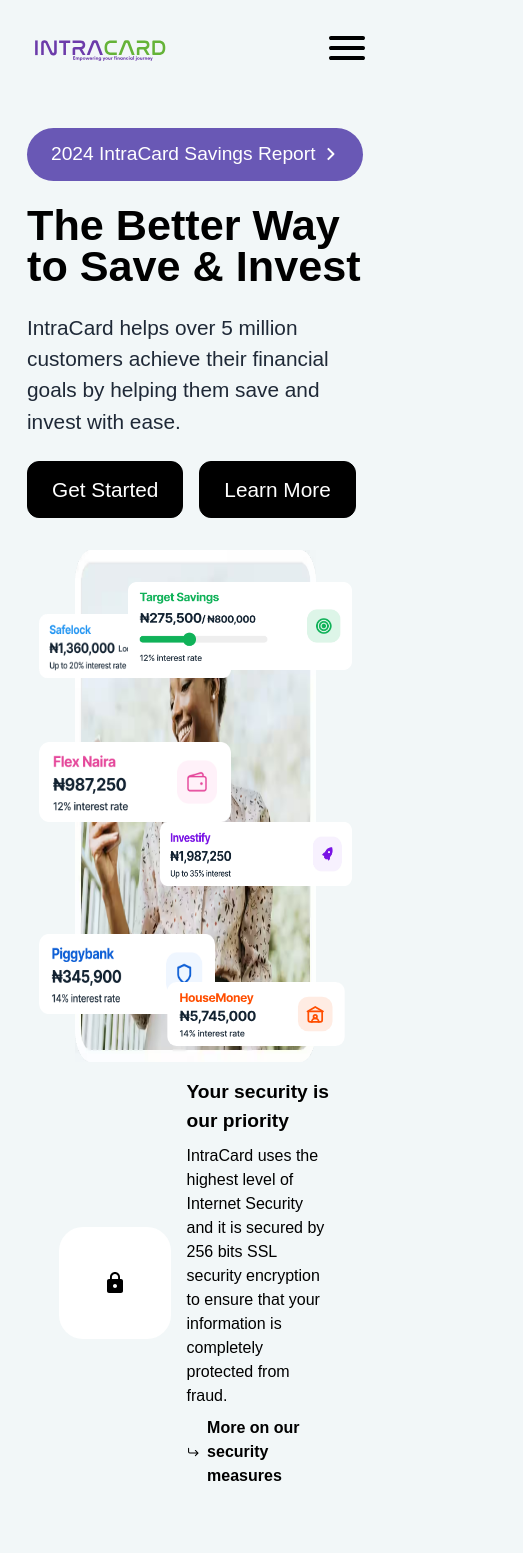
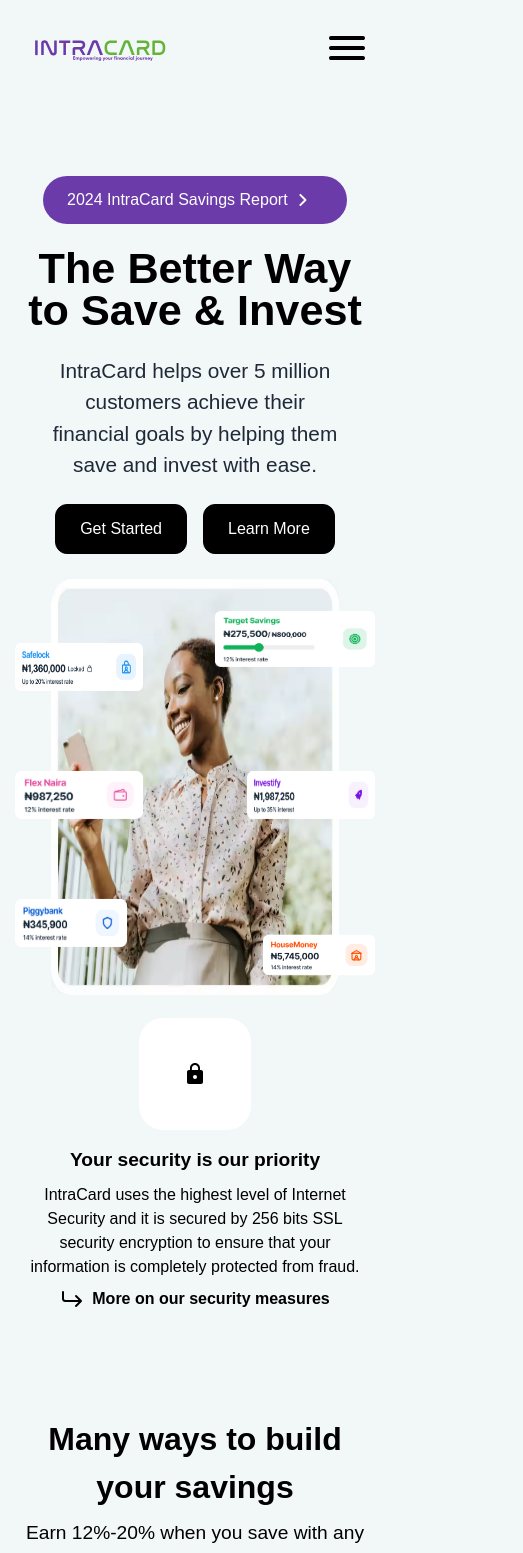
Before and after one commit to Stan015/intracard, a Vue app: page / in a window 390 px wide. Shown: the top 1553 px of the page, 523 px wide, since content can reach past the window. Built offline with nearby package versions, Linux system fonts and the light colour scheme.

Commit message:
add: landing page responsiveness

```diff
--- a/src/components/PlanCardComponent.vue
+++ b/src/components/PlanCardComponent.vue
@@ -45,7 +45,7 @@ const props = defineProps({
     <div class="z-[1]">
       <h3
         :class="[
-          'text-[2rem] font-bold transition-all group-hover:text-white',
+          'text-[2rem] max-md:text-[1.6rem] font-bold transition-all group-hover:text-white',
           teamColor,
         ]"
       >
@@ -57,7 +57,7 @@ const props = defineProps({
     </div>
     <div :class="['flex items-center gap-2', teamColor]">
       <IconEnterArrow class="transform -scale-x-100 group-hover:text-white" />
-      <div class="sticky group">
+      <div class="sticky group z-10">
         <a
           :href="href"
           class="text-base py-1 font-semibold group-hover:text-white"
@@ -73,7 +73,7 @@ const props = defineProps({
     <img
       :src="imgSrc"
       alt="card img"
-      class="absolute bottom-0 right-5 w-[15rem] h-[15rem] translate-y-[100%] translate-x-[100%] group-hover:translate-y-0 group-hover:translate-x-0 transition-all duration-300"
+      class="absolute bottom-0 right-5 w-[15rem] h-[15rem] max-sm:w-[11rem] max-sm:h-[11rem] translate-y-[100%] translate-x-[100%] group-hover:translate-y-0 group-hover:translate-x-0 transition-all duration-300"
     />
   </a>
 </template>
--- a/src/views/HomeView.vue
+++ b/src/views/HomeView.vue
@@ -8,12 +8,14 @@ import PlanCardComponent from "@/components/PlanCardComponent.vue";
 <template>
   <main class="pt-[8rem] pb-[2rem]">
     <section
-      class="flex gap-4 px-[15%] items-center min-h-[70dvh] flex-wrap justify-center lg:justify-between"
+      class="flex gap-4 px-[5%] xl:px-[15%] items-center min-h-[70dvh] flex-wrap justify-center lg:justify-between max-lg:mt-[3rem]"
     >
-      <div class="w-[24rem] flex flex-col gap-6">
+      <div
+        class="w-[24rem] max-sm:w-full flex flex-col gap-6 max-lg:w-[80%] max-lg:items-center max-lg:text-center max-lg:text-balance"
+      >
         <a
           href=""
-          class="flex items-center gap-2 w-[21rem] py-3 px-6 bg-action hover:bg-actionhover text-white transition-all rounded-full font-medium text-[1.2rem]"
+          class="flex items-center gap-2 w-[21rem] py-3 px-6 bg-action hover:bg-actionhover text-white transition-all rounded-full font-medium text-[1.2rem] max-sm:w-[19rem] max-sm:text-base"
         >
           2024 IntraCard Savings Report <IconArrowForward
         /></a>
@@ -24,20 +26,24 @@ import PlanCardComponent from "@/components/PlanCardComponent.vue";
           IntraCard helps over 5 million customers achieve their financial goals
           by helping them save and invest with ease.
         </p>
-        <div class="flex gap-4 w-full">
+        <div
+          class="flex gap-4 w-full max-lg:items-center max-lg:justify-center"
+        >
           <a
             href=""
-            class="px-6 py-3 border border-black rounded-xl bg-black text-white text-[1.3rem] font-medium hover:-translate-y-2 hover:translate-x-1 transition-all"
+            class="px-6 py-3 border border-black rounded-xl bg-black text-white text-[1.3rem] max-sm:text-base max-sm:text-nowrap font-medium hover:-translate-y-2 hover:translate-x-1 transition-all"
             >Get Started</a
           >
           <a
             href=""
-            class="px-6 py-3 border border-black rounded-xl bg-black text-white text-[1.3rem] font-medium hover:-translate-y-2 hover:translate-x-1 transition-all"
+            class="px-6 py-3 border border-black rounded-xl bg-black text-white text-[1.3rem] max-sm:text-base max-sm:text-nowrap font-medium hover:-translate-y-2 hover:translate-x-1 transition-all"
             >Learn More</a
           >
         </div>
       </div>
-      <div class="h-[34rem] w-[32rem] relative p-4">
+      <div
+        class="bounce h-[34rem] w-[32rem] max-md:w-[25rem] max-md:h-[28rem] max-sm:w-[20rem] relative p-4"
+      >
         <img
           aria-hidden="true"
           src="/hero-img1.avif"
@@ -48,54 +54,54 @@ import PlanCardComponent from "@/components/PlanCardComponent.vue";
           aria-hidden="true"
           src="/safelock.png"
           alt="a card"
-          class="w-[12rem] h-[4rem] absolute top-20 -left-5"
+          class="moveUp w-[12rem] h-[4rem] max-md:w-[10rem] max-sm:w-[8rem] max-sm:h-[3rem] absolute top-20 -left-5"
         />
         <img
           aria-hidden="true"
           src="/flex.avif"
           alt="a card"
-          class="w-[12rem] h-[5rem] absolute top-[13rem] -left-5"
+          class="moveUp w-[12rem] h-[5rem] max-md:w-[10rem] max-md:h-[4rem] max-sm:w-[8rem] max-sm:h-[3rem] absolute top-[13rem] -left-5"
         />
         <img
           aria-hidden="true"
           src="/intrabank.avif"
           alt="a card"
-          class="w-[11rem] h-[5rem] absolute bottom-[4rem] -left-5"
+          class="moveUp w-[11rem] h-[5rem] max-md:w-[9rem] max-md:h-[3.5rem] max-sm:w-[7rem] max-sm:h-[3rem] absolute bottom-[4rem] -left-5"
         />
         <img
           aria-hidden="true"
           src="/target-save.png"
           alt="a card"
-          class="w-[14rem] h-[5.5rem] absolute top-[3rem] -right-5"
+          class="moveUp w-[14rem] h-[5.5rem] max-md:w-[12rem] max-md:h-[4rem] max-sm:w-[10rem] max-sm:h-[3.5rem] absolute top-[3rem] -right-5"
         />
         <img
           aria-hidden="true"
           src="/investify.avif"
           alt="a card"
-          class="w-[12rem] h-[4rem] absolute bottom-[12rem] -right-5"
+          class="moveUp w-[12rem] h-[4rem] max-md:w-[10rem] max-md:h-[3rem] max-sm:w-[8rem] absolute bottom-[12rem] -right-5"
         />
         <img
           aria-hidden="true"
           src="/housemoney.svg"
           alt="a card"
-          class="w-[12rem] h-[4rem] absolute bottom-[2rem] -right-5"
+          class="moveUp w-[12rem] h-[4rem] max-md:w-[10rem] max-md:h-[3rem] max-sm:w-[7rem] absolute bottom-[2rem] -right-5"
         />
       </div>
     </section>
-    <div class="flex px-[15%] gap-4 items-center w-full mb-14">
+    <div class="flex px-[5%] xl:px-[15%] max-md:justify-center max-sm:flex-col max-sm:text-center max-sm:text-balance gap-4 items-center w-full mb-14">
       <span
         class="flex items-center justify-center min-w-[7rem] min-h-[7rem] bg-white rounded-3xl"
       >
         <IconSecurityLock class="w-[4rem]" />
       </span>
-      <div class="flex flex-col gap-2 w-[60%]">
+      <div class="flex flex-col gap-2 w-[60%] max-sm:w-full">
         <h2 class="font-bold text-[1.2rem]">Your security is our priority</h2>
         <p>
           IntraCard uses the highest level of Internet Security and it is
           secured by 256 bits SSL security encryption to ensure that your
           information is completely protected from fraud.
         </p>
-        <div class="flex items-center gap-2">
+        <div class="flex items-center max-md:justify-center gap-2">
           <IconEnterArrow class="transform -scale-x-100" />
           <div class="relative group">
             <a href="" class="text-base py-1 font-semibold">
@@ -109,10 +115,10 @@ import PlanCardComponent from "@/components/PlanCardComponent.vue";
         </div>
       </div>
     </div>
-    <section class="py-12 px-[7%] flex flex-col gap-14">
+    <section class="py-12 px-[5%] flex flex-col gap-14">
       <div class="flex flex-col gap-2 items-center">
-        <h2 class="text-[3rem] font-bold">Many ways to build your savings</h2>
-        <p class="text-[1.5rem]">
+        <h2 class="text-[3rem] max-md:text-[2rem] max-md:text-center font-bold">Many ways to build your savings</h2>
+        <p class="text-[1.5rem] max-md:text-center max-md:text-[1.2rem]">
           Earn 12%-20% when you save with any of these IntraCard plans.
         </p>
       </div>
@@ -179,25 +185,25 @@ import PlanCardComponent from "@/components/PlanCardComponent.vue";
       class="py-[10rem] px-[7%] w-full bg-white flex flex-col gap-14 items-center"
     >
       <div class="flex flex-col gap-2 items-center">
-        <h2 class="text-[3rem] font-bold">Diverse ways to Invest</h2>
-        <p class="text-[1.5rem]">
+        <h2 class="text-[3rem] max-md:text-[2rem] max-md:text-center font-bold">Diverse ways to Invest</h2>
+        <p class="text-[1.5rem] max-md:text-center max-md:text-[1.2rem]">
           Grow your money and invest for your future confidently.
         </p>
       </div>
       <div
-        class="flex gap-4 w-[80%] h-[23rem] justify-between bg-[#7913e5] p-8 pb-0 rounded-3xl shadow-lg transition-all overflow-hidden relative"
+        class="flex gap-4 w-[80%] max-md:w-full max-md:flex-col h-[23rem] max-md:h-max justify-between bg-[#7913e5] p-8 pb-0 rounded-3xl shadow-lg transition-all overflow-hidden relative"
       >
-        <div class="h-full w-1/2 flex flex-col gap-4 pb-8 justify-between">
+        <div class="h-full w-1/2 max-md:w-full flex flex-col gap-4 pb-8 justify-between">
           <div class="flex flex-col gap-4">
-            <h3 class="text-[2rem] font-bold transition-all text-white">
+            <h3 class="text-[2rem] max-md:text-[1.5rem] max-md:text-center font-bold transition-all text-white">
               Earn Up to 35% returns
             </h3>
-            <p class="text-[1.2rem] text-gray-200 w-[55%] text-pretty">
+            <p class="text-[1.2rem] text-gray-200 w-[55%] max-md:w-full max-md:text-center text-pretty">
               Invest securely and confidently on the go. Grow your money
               confidently by investing in pre-vetted investment opportunities.
             </p>
           </div>
-          <div class="flex items-center gap-2 text-white">
+          <div class="flex items-center max-md:justify-center gap-2 text-white">
             <IconEnterArrow class="transform -scale-x-100" />
             <div class="sticky group">
               <a href="" class="text-base py-1 font-semibold">
@@ -221,15 +227,15 @@ import PlanCardComponent from "@/components/PlanCardComponent.vue";
       <div
         class="flex flex-col gap-4 items-center bg-[#65b338] p-8 rounded-3xl shadow-lg transition-all"
       >
-        <h2 class="text-[3rem] font-bold leading-10">
+        <h2 class="text-[3rem] max-md:text-[2rem] max-md:text-center font-bold leading-10">
           How much can I earn on my rent?
         </h2>
-        <p class="text-[1.5rem]">
+        <p class="text-[1.5rem] max-md:text-center max-md:text-[1.2rem]">
           Click the button bellow to calculate your rewards.
         </p>
         <a
           href="/rewards"
-          class="px-6 py-3 border border-black rounded-xl bg-black text-white text-[1.3rem] font-medium hover:-translate-y-2 hover:translate-x-1 transition-all"
+          class="px-6 py-3 border border-black rounded-xl bg-black text-white text-[1.3rem] max-sm:text-base max-sm:text-nowrap font-medium hover:-translate-y-2 hover:translate-x-1 transition-all"
           >Calculate Now</a
         >
       </div>
@@ -238,8 +244,8 @@ import PlanCardComponent from "@/components/PlanCardComponent.vue";
       class="pb-[10rem] px-[7%] w-full flex flex-col gap-14 items-center"
     >
       <div class="flex flex-col gap-2 items-center">
-        <h2 class="text-[3rem] font-bold">Meet Our Saver of the Month</h2>
-        <p class="text-[1.5rem] w-[60%] text-center">
+        <h2 class="text-[3rem] max-md:text-[2rem] max-md:text-center font-bold">Meet Our Saver of the Month</h2>
+        <p class="text-[1.5rem] w-[60%]  max-md:text-center max-md:text-[1.2rem] max-md:w-full text-center">
           Every month, we shine a spotlight on one saver, asking them about
           their savings culture and how Piggyvest has helped them.
         </p>
@@ -248,7 +254,7 @@ import PlanCardComponent from "@/components/PlanCardComponent.vue";
         class="flex gap-4 w-max h-max border-8 border-white justify-between rounded-3xl shadow-lg transition-all overflow-hidden relative"
       >
         <iframe
-          class="w-[40rem] h-[22.5rem]"
+          class="w-[40rem] h-[22.5rem] max-md:w-[25rem] max-md:h-[15rem] max-sm:w-[18rem] max-sm:h-[12rem]"
           src="https://www.youtube.com/embed/y_4Kv_Xy7vs?autoplay=1&mute=1&si=dAor-IidnS3kcBhe"
           title="YouTube video player"
           frameborder="0"
@@ -260,36 +266,36 @@ import PlanCardComponent from "@/components/PlanCardComponent.vue";
       </div>
     </section>
     <section
-      class="w-full px-[15%] py-[2rem] flex flex-wrap gap-8 items-center justify-center"
+      class="w-full px-[5%] xl:px-[15%] py-[2rem] flex flex-wrap gap-8 items-center justify-center"
     >
       <img
         src="/fallbackImg.png"
         alt="feedback"
         class="w-[30rem] h-[30rem] max-md:w-[20rem] max-md:h-[25rem] max-sm:w-[18rem] max-sm:h-[20rem]"
       />
-      <div class="w-[40%]">
-        <h2 class="font-semibold text-[1.8rem] leading-8 mb-6">
+      <div class="w-[40%] max-lg:w-full">
+        <h2 class="font-semibold text-[1.8rem] max-md:text-[1.5rem] max-lg:text-center leading-8 mb-6">
           Join 5+ million people who save and invest with us
         </h2>
-        <div class="flex gap-4 w-full">
+        <div class="flex gap-4 w-full max-lg:justify-center">
           <a
             href=""
-            class="px-6 py-3 border border-black rounded-xl bg-black text-white text-[1.3rem] font-medium hover:-translate-y-2 hover:translate-x-1 transition-all"
+            class="px-6 py-3 border border-black rounded-xl bg-black text-white text-[1.3rem] max-sm:text-base max-sm:text-nowrap font-medium hover:-translate-y-2 hover:translate-x-1 transition-all"
             >Get Started</a
           >
           <a
             href=""
-            class="px-6 py-3 border border-black rounded-xl bg-black text-white text-[1.3rem] font-medium hover:-translate-y-2 hover:translate-x-1 transition-all"
+            class="px-6 py-3 border border-black rounded-xl bg-black text-white text-[1.3rem] max-sm:text-base max-sm:text-nowrap font-medium hover:-translate-y-2 hover:translate-x-1 transition-all"
             >Learn More</a
           >
         </div>
       </div>
     </section>
     <section
-      class="w-full px-[15%] py-[5rem] flex flex-wrap gap-4 items-center justify-center"
+      class="w-full px-[5%] xl:px-[15%] py-[5rem] flex flex-wrap gap-4 items-center justify-center"
     >
       <h2 class="font-semibold text-[1.8rem]">As featured in</h2>
-      <div class="w-full flex gap-4 items-center justify-center">
+      <div class="w-full flex flex-wrap gap-4 items-center justify-center">
         <a href=""
           ><img src="/techcabal.png" alt="comp logo" class="w-[6rem] h-[3rem]"
         /></a>
@@ -312,3 +318,54 @@ import PlanCardComponent from "@/components/PlanCardComponent.vue";
     </section>
   </main>
 </template>
+
+<style scoped>
+@keyframes bottomToTop {
+  0% {
+    transform: translateY(100%);
+  }
+  100% {
+    transform: translateY(0);
+  }
+}
+
+.moveUp {
+  animation: bottomToTop 0.5s ease-in-out;
+}
+
+.moveUp:nth-child(3) {
+  animation-delay: 0.1s;
+}
+
+.moveUp:nth-child(4) {
+  animation-delay: 0.2s;
+}
+
+.moveUp:nth-child(6) {
+  animation-delay: 0.3s;
+}
+
+.moveUp:nth-child(7) {
+  animation-delay: 0.4s;
+}
+
+@keyframes bounce {
+  0% {
+    transform: translateY(0);
+  }
+  50% {
+    transform: translateY(-5%);
+  }
+  100% {
+    transform: translateY(0);
+  }
+}
+
+.bounce {
+  animation: bounce 4s infinite;
+
+  &:hover {
+    animation: none;
+  }
+}
+</style>
--- a/tailwind.config.js
+++ b/tailwind.config.js
@@ -7,8 +7,8 @@ export default {
         sans: ["Poppins", "sans-serif"],
       },
       backgroundColor: {
-        action: "#6958b5",
-        actionhover: "#a68ce3",
+        action: "#6c3baa",
+        actionhover: "#6958b5",
       }
     },
   },
```
Also changed, not shown: src/components/Footer.vue (+11 -9 lines).
